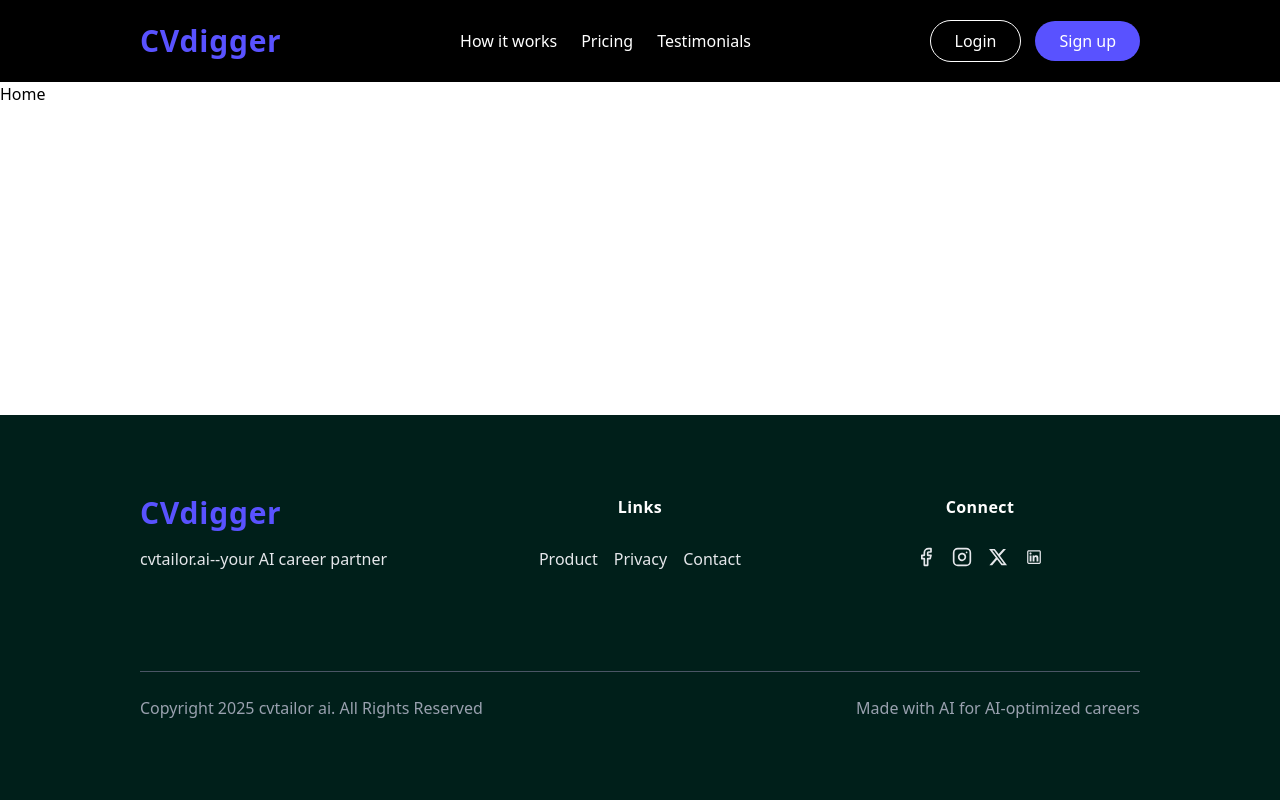
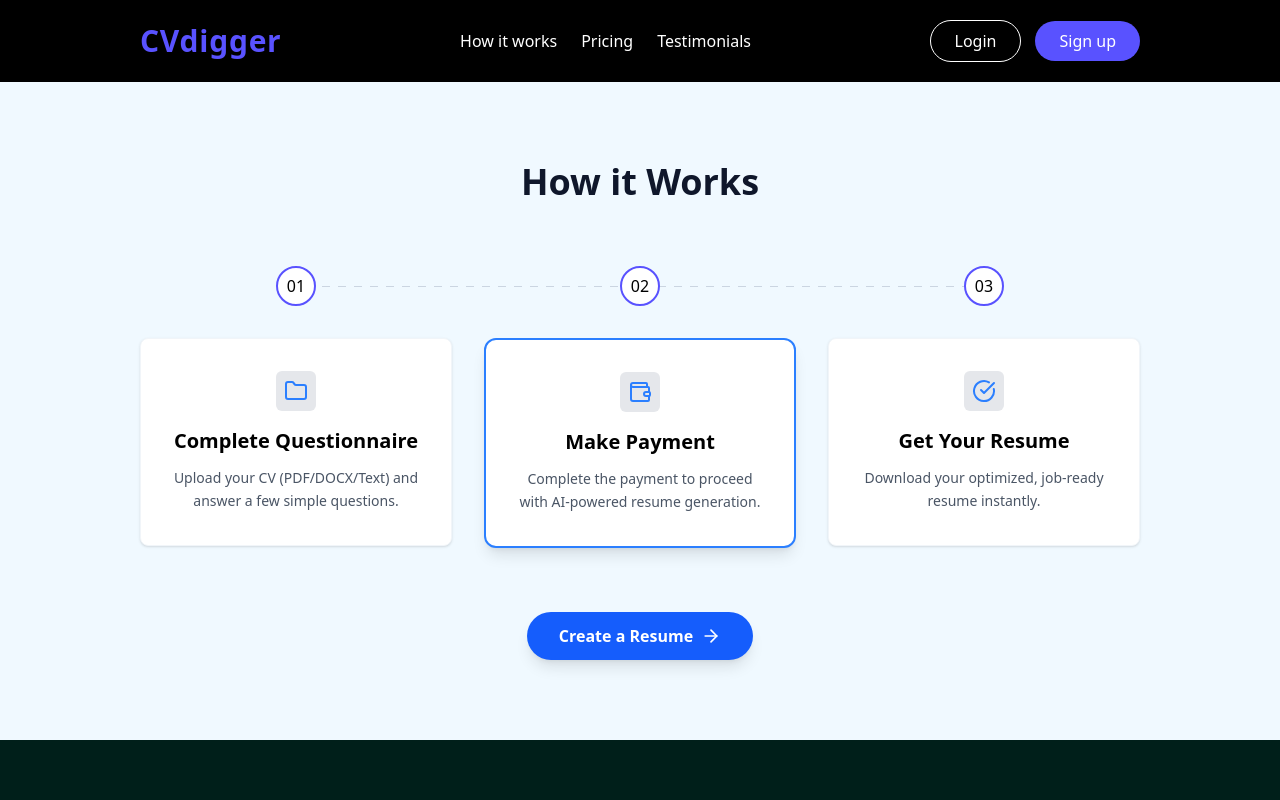
Before and after one commit to backbencherstudio/charlotte_spitz_front_end, a Next.js app: page / in a window 1280 px wide. Shown: the top 800 px of the page. Built offline with nearby package versions, Linux system fonts and the light colour scheme.

Commit message:
[DONE] How it work section design

```diff
--- a/app/(Front-end)/page.tsx
+++ b/app/(Front-end)/page.tsx
@@ -1,3 +1,9 @@
+import HowItWorks from "@/components/Home/HowItWork";
+
 export default function Home() {
-  return <div className="">Home</div>;
+  return (
+    <>
+      <HowItWorks />
+    </>
+  );
 }
--- /dev/null
+++ b/components/Home/HowItWork.tsx
@@ -0,0 +1,90 @@
+import { ArrowRight, CheckCircle, Folder, Wallet } from "lucide-react";
+const HowItWorks = () => {
+  return (
+    <div className="px-[140px] bg-sky-50 py-20">
+      <h1 className="text-4xl font-bold text-center mb-16 text-slate-900">
+        How it Works
+      </h1>
+
+      <div className="relative mb-16">
+        {/* Dotted Line */}
+        <div
+          className="absolute top-5 left-[150px] right-[150px] h-px hidden md:block"
+          style={{
+            backgroundImage:
+              "repeating-linear-gradient(to right, rgb(203, 213, 225) 0px, rgb(203, 213, 225) 8px, transparent 8px, transparent 16px)",
+          }}
+        />
+
+        {/* Step Numbers and Cards */}
+        <div className="grid grid-cols-1 md:grid-cols-3 gap-8">
+          {/* Step 1 */}
+          <div className="flex flex-col items-center">
+            <div className="mb-8 flex items-center justify-center w-10 h-10 rounded-full bg-white border-2 border-[#5952FF] z-10">
+              01
+            </div>
+            <div className="bg-white rounded-lg p-8 text-center shadow-sm border border-slate-100 w-full">
+              <div className="flex justify-center items-center bg-gray-200 w-10 h-10 p-2 rounded-md mx-auto mb-4">
+                <Folder className="w-8 h-8 text-blue-500" />
+              </div>
+              <h3 className="text-xl font-bold text-black mb-3">
+                Complete Questionnaire
+              </h3>
+              <p className="text-gray-600 text-sm leading-relaxed">
+                Upload your CV (PDF/DOCX/Text) and answer a few simple
+                questions.
+              </p>
+            </div>
+          </div>
+
+          {/* Step 2 - Highlighted */}
+          <div className="flex flex-col items-center">
+            <div className="mb-8 flex items-center justify-center w-10 h-10 rounded-full bg-white border-2 border-[#5952FF] z-10">
+              02
+            </div>
+            <div className="bg-white rounded-xl p-8 text-center shadow-lg border-2 border-blue-500 w-full">
+              <div className="flex justify-center items-center bg-gray-200 w-10 h-10 p-2 rounded-md mx-auto mb-4">
+                <Wallet className="w-8 h-8 text-blue-500" />
+              </div>
+              <h3 className="text-xl font-bold text-black mb-3">
+                Make Payment
+              </h3>
+              <p className="text-gray-600 text-sm leading-relaxed">
+                Complete the payment to proceed with AI-powered resume
+                generation.
+              </p>
+            </div>
+          </div>
+
+          {/* Step 3 */}
+          <div className="flex flex-col items-center">
+            <div className="mb-8 flex items-center justify-center w-10 h-10 rounded-full bg-white border-2 border-[#5952FF] z-10">
+              03
+            </div>
+            <div className="bg-white rounded-lg p-8 text-center shadow-sm border border-slate-100 w-full">
+              <div className="flex justify-center items-center bg-gray-200 w-10 h-10 p-2 rounded-md mx-auto mb-4">
+                <CheckCircle className="w-8 h-8 text-blue-500" />
+              </div>
+              <h3 className="text-xl font-bold text-black mb-3">
+                Get Your Resume
+              </h3>
+              <p className="text-gray-600 text-sm leading-relaxed">
+                Download your optimized, job-ready resume instantly.
+              </p>
+            </div>
+          </div>
+        </div>
+      </div>
+
+      {/* CTA Button */}
+      <div className="flex justify-center">
+        <button className="bg-blue-600 hover:bg-blue-700 text-white font-semibold py-3 px-8 rounded-full flex items-center gap-2 transition-colors duration-200 shadow-lg cursor-pointer">
+          Create a Resume
+          <ArrowRight className="w-5 h-5" />
+        </button>
+      </div>
+    </div>
+  );
+};
+
+export default HowItWorks;
```
